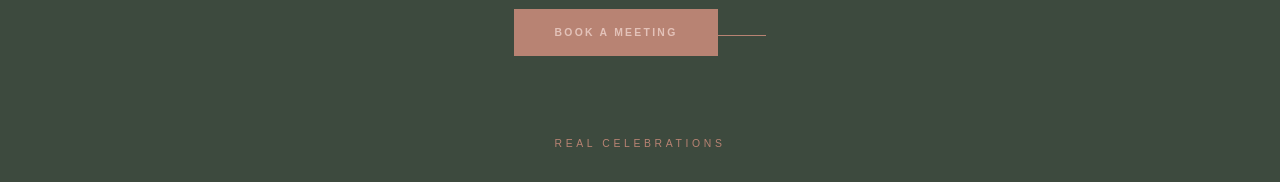
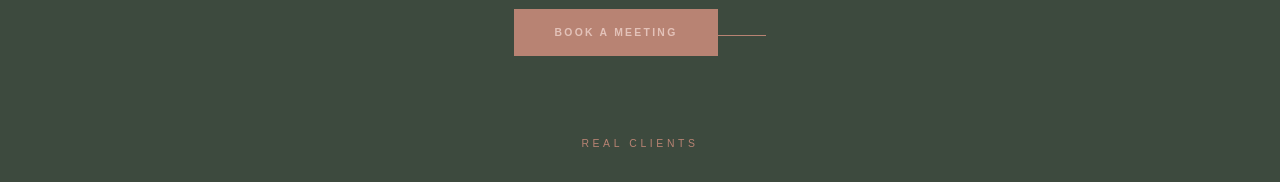
Before and after one commit to Omnix-Solution-Inc/wildflower, a Next.js app: page / in a window 1280 px wide. Shown: the part 2200-2382 px from the top of the page. Built offline with nearby package versions, Linux system fonts and the light colour scheme.

Commit message:
Cambiar título 'Celebraciones Reales' por 'Clientes Reales'

```diff
--- a/src/components/landing/Weddings.tsx
+++ b/src/components/landing/Weddings.tsx
@@ -60,7 +60,7 @@ export function Weddings() {
 
         <div className="mt-16 max-w-4xl mx-auto text-center">
           <p className="text-[0.65rem] tracking-[0.35em] uppercase text-terracotta mb-8">
-            <Bi en="Real Celebrations" es="Celebraciones Reales" />
+            <Bi en="Real Clients" es="Clientes Reales" />
           </p>
           <div className="grid grid-cols-2 md:grid-cols-3 gap-5">
             <img src="/gallery/wedding_reception_couple.jpg" alt="Real wedding reception with rose bouquet" className="w-full aspect-[3/5] object-cover" />
```
